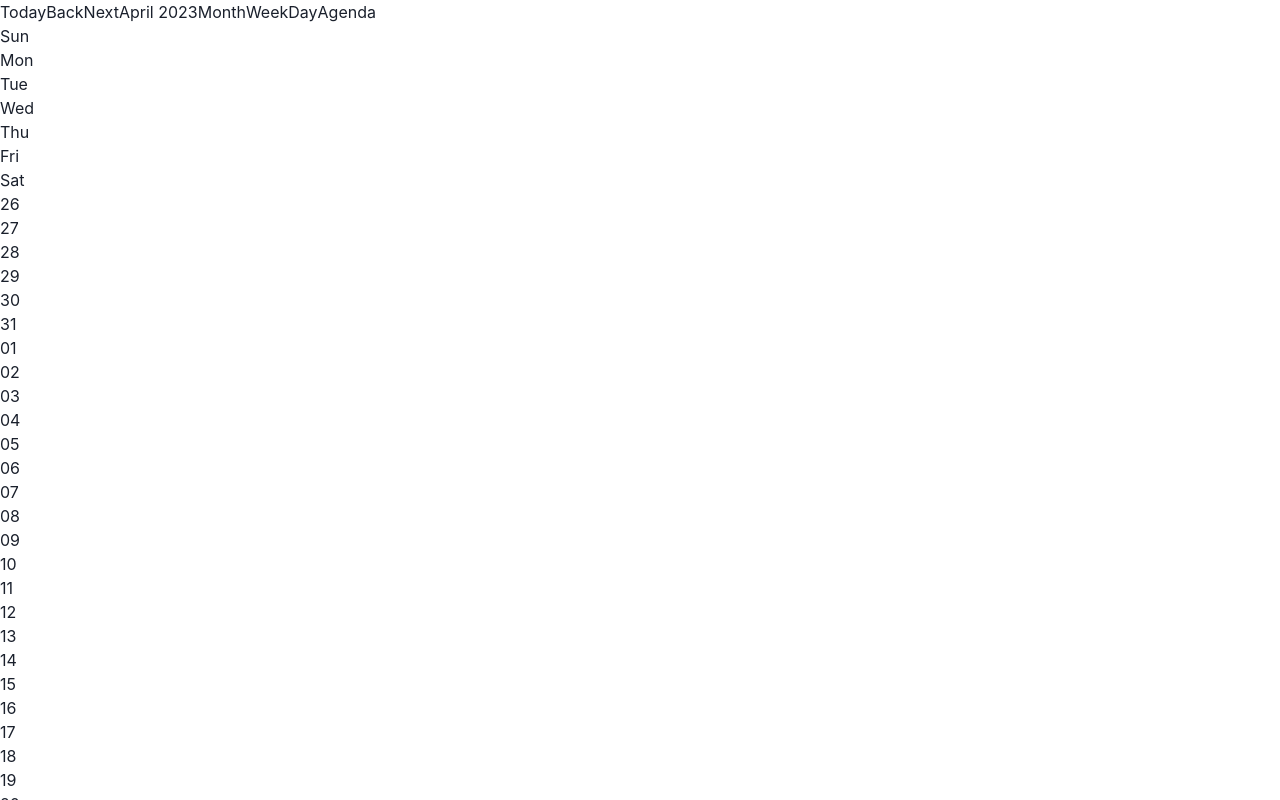
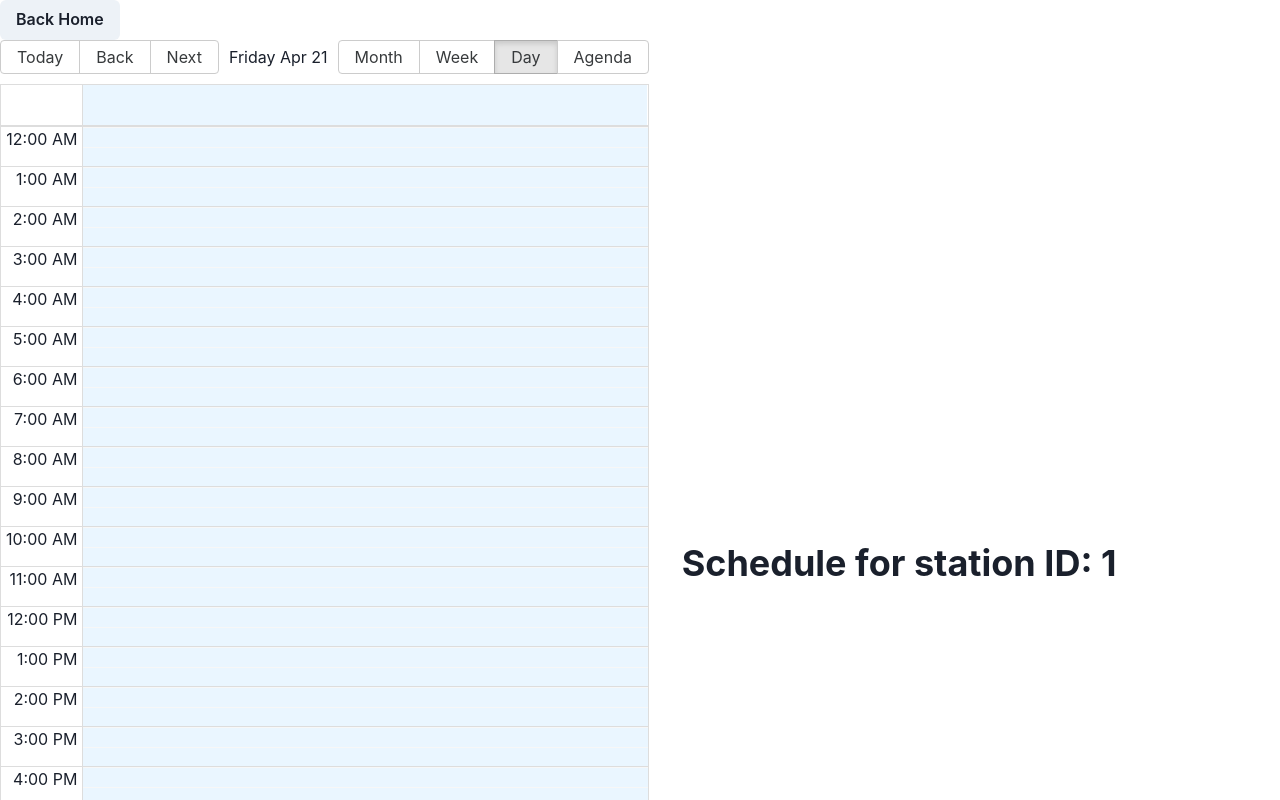
Before and after one commit to unapt/Elvec, a Next.js app in the folder packages/frontend/: page /calendar/1 in a window 1280 px wide. Shown: the top 800 px of the page. Built offline with nearby package versions, Linux system fonts and the light colour scheme; no server answers.

Commit message:
more cal work 🙄

```diff
--- /dev/null
+++ b/packages/frontend/src/components/Cal.module.css
@@ -0,0 +1,3 @@
+.cal {
+    height: 400
+}
--- a/packages/frontend/src/components/Chargers.tsx
+++ b/packages/frontend/src/components/Chargers.tsx
@@ -110,7 +110,7 @@ export const Chargers = () => {
               </Tag>
             </CardBody>
             <CardFooter>
-              <Button>Schedule and Save Now!</Button>
+              <Button onClick={() => router.push("calendar/" + stations[i].id)}>Schedule and Save Now!</Button>
             </CardFooter>
           </Card>
         ))}
--- a/packages/frontend/src/pages/calendar/[id].tsx
+++ b/packages/frontend/src/pages/calendar/[id].tsx
@@ -2,6 +2,11 @@ import moment from "moment";
 import { Calendar, momentLocalizer } from "react-big-calendar";
 import { useRouter } from "next/router";
 import { useEffect, useState } from "react";
+
+import styles from "../../components/Cal.module.css"
+import 'react-big-calendar/lib/css/react-big-calendar.css'
+import Link from "next/link";
+import { Button, Container, HStack, Heading } from "@chakra-ui/react";
 
 const localizer = momentLocalizer(moment);
 
@@ -21,14 +26,25 @@ export default function Cal() {
 
   return (
     <>
-      <div className="myCustomHeight">
+    <Link href="/"><Button>Back Home</Button></Link>
+    <HStack>
+      <div className={styles.cal}>
           <Calendar
             localizer={localizer}
             events={events}
+            defaultView="day"
             startAccessor="start"
             endAccessor="end"
           />
       </div>
+      <Container>
+        <Heading>Schedule for station ID: {id}</Heading>
+
+      </Container>
+    </HStack>
+    <HStack>
+
+    </HStack>
     </>
   );
 }
--- a/packages/frontend/src/pages/stations/[id].tsx
+++ b/packages/frontend/src/pages/stations/[id].tsx
@@ -67,7 +67,7 @@ export default function ChargingStations() {
                 </Tag>
               </CardBody>
               <CardFooter>
-                <Button>Schedule and Save Now!</Button>
+                <Button onClick={() => router.push("/calendar/" + stations[i].id)}>Schedule and Save Now!</Button>
               </CardFooter>
             </Card>
           ))}
```
Also changed, not shown: packages/frontend/src/pages/index.tsx (+6 -4 lines), packages/frontend/public/elvec_logo.png (added), 1 other file (tests, documents, lock files or other folders). Lines whose indentation alone changed are shown as unchanged.
